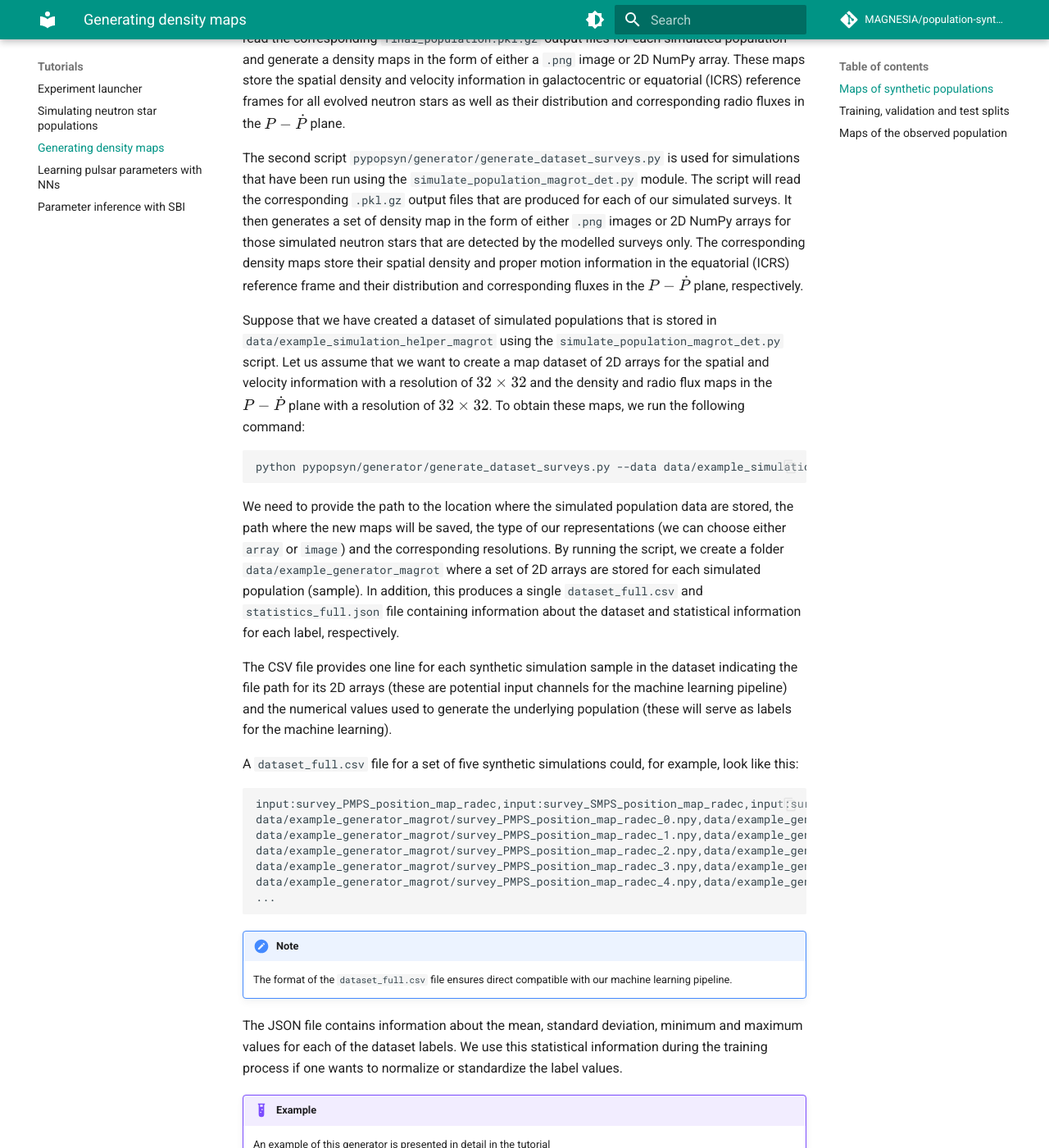
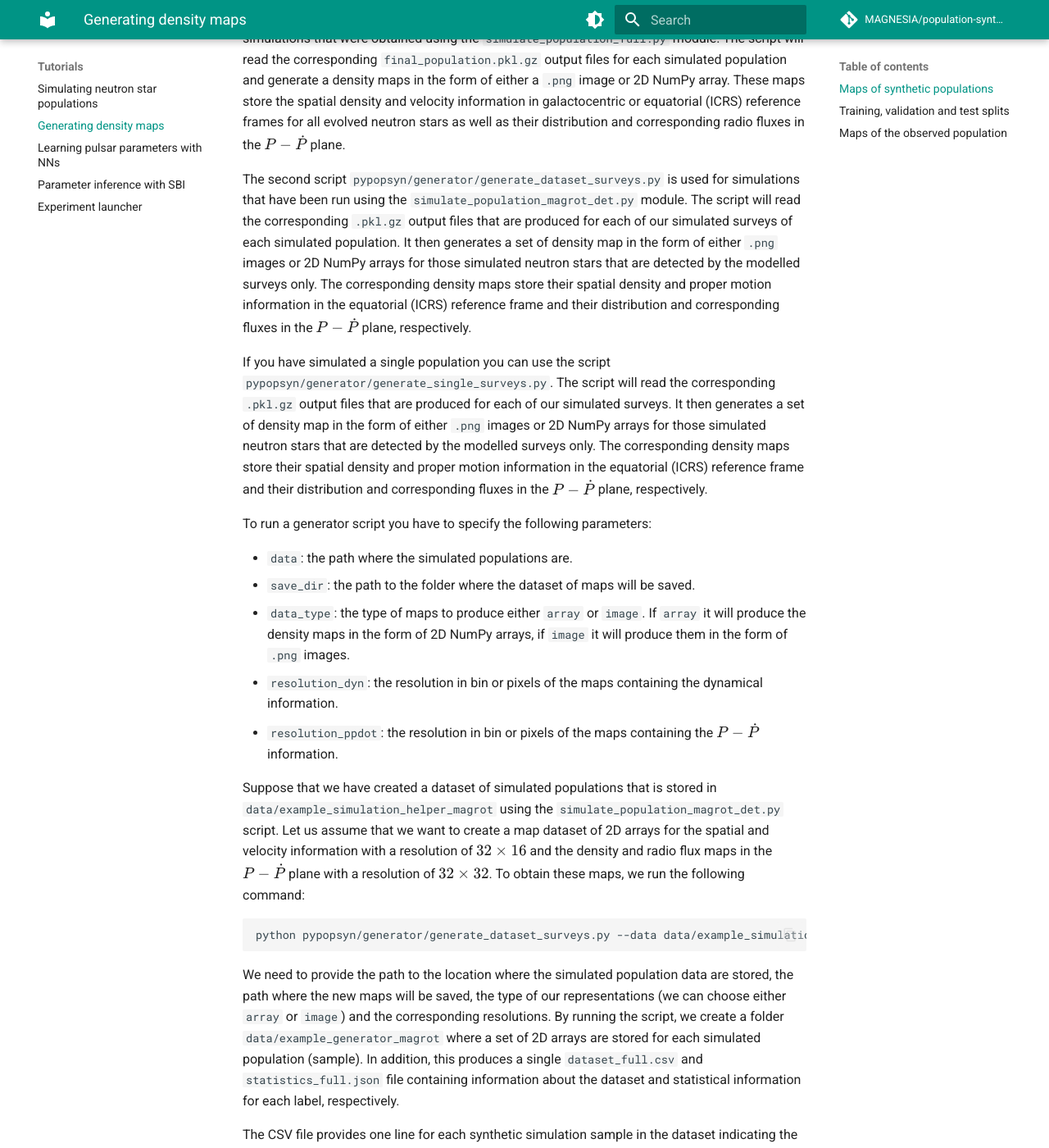
Before and after one commit to ice-csic-astroexotic/ML-Poppyns, an MkDocs documentation site: the page built from docs/tutorials/generator_tutorial.md, in a window 1280 px wide and 1400 px high, scrolled down 531 px. Shown: the whole window at 82% size. Built offline with MkDocs 1.6.1 and Material for MkDocs 9.7.7, drawn with Linux system fonts in a browser that asks for light colours; formulas are drawn with MathJax 3; comment, search, counter and statistics services are not loaded; some of the changed text lies outside the part shown.

Commit message:
Addressing Vanessa's comments part 1.

````diff
--- a/docs/tutorials/generator_tutorial.md
+++ b/docs/tutorials/generator_tutorial.md
@@ -2,9 +2,9 @@
 
 ## Maps of synthetic populations
 
-Once a simulated population (or a set of synthetic populations) has been created by running one of the simulator
-scripts (see [Simulating neutron star populations](simulator_tutorial.md)), we can generate a synthetic representation
-of this simulation that is readable by a machine-learning pipeline. Depending on the type of simulations that has
+Once a set of synthetic populations has been created by running the `run_simulation_set.py` script with one of the simulator
+types described in the section [Simulating neutron star populations](simulator_tutorial.md), we can generate a synthetic representation
+of this simulations that is readable by a machine-learning pipeline. Depending on the type of simulations that has
 been performed, two types of generator scripts
 
 * `pypopsyn/generator/generate_dataset_full.py`
@@ -21,17 +21,31 @@
 
 The second script `pypopsyn/generator/generate_dataset_surveys.py` is used for simulations that have been run using
 the `simulate_population_magrot_det.py` module. The script will read the corresponding `.pkl.gz` output files that are
-produced for each of our simulated surveys. It then generates a set of density map in the form of either `.png`
+produced for each of our simulated surveys of each simulated population. It then generates a set of density map in the form of either `.png`
 images or 2D NumPy arrays for those simulated neutron stars that are detected by the modelled surveys only. The
 corresponding density maps store their spatial density and proper motion information in the equatorial (ICRS) reference
 frame and their distribution and corresponding fluxes in the $P-\dot{P}$ plane, respectively.
 
+If you have simulated a single population you can use the script `pypopsyn/generator/generate_single_surveys.py`.
+The script will read the corresponding `.pkl.gz` output files that are produced for each of our simulated surveys. It then generates a set of density map in the form of either `.png`
+images or 2D NumPy arrays for those simulated neutron stars that are detected by the modelled surveys only. The
+corresponding density maps store their spatial density and proper motion information in the equatorial (ICRS) reference
+frame and their distribution and corresponding fluxes in the $P-\dot{P}$ plane, respectively.
+
+To run a generator script you have to specify the following parameters:
+
+* `data`: the path where the simulated populations are.
+* `save_dir`: the path to the folder where the dataset of maps will be saved.
+* `data_type`: the type of maps to produce either `array` or `image`. If `array` it will produce the density maps in the form of 2D NumPy arrays, if `image` it will produce them in the form of `.png` images.
+* `resolution_dyn`: the resolution in bin or pixels of the maps containing the dynamical information.
+* `resolution_ppdot`: the resolution in bin or pixels of the maps containing the $P-\dot{P}$ information.
+
 Suppose that we have created a dataset of simulated populations that is stored in `data/example_simulation_helper_magrot`
 using the `simulate_population_magrot_det.py` script. Let us assume that we want to create a map dataset of 2D arrays
-for the spatial and velocity information with a resolution of $32 \times 32$ and the density and radio flux maps in
+for the spatial and velocity information with a resolution of $32 \times 16$ and the density and radio flux maps in
 the $P-\dot{P}$ plane with a resolution of $32 \times 32$. To obtain these maps, we run the following command:
 ```commandline
-python pypopsyn/generator/generate_dataset_surveys.py --data data/example_simulation_helper_magrot --save_dir data/example_generator_magrot --data_type array --resolution_dyn 32 --resolution_ppdot 32
+python pypopsyn/generator/generate_dataset_surveys.py --data data/example_simulation_helper_magrot --save_dir output/example_generator_magrot --data_type array --resolution_dyn 32 --resolution_ppdot 32
 ```
 We need to provide the path to the location where the simulated population data are stored, the path where the new maps
 will be saved, the type of our representations (we can choose either `array` or `image`) and the corresponding
@@ -60,7 +74,25 @@
     The format of the `dataset_full.csv` file ensures direct compatible with our machine learning pipeline.
 
 The JSON file contains information about the mean, standard deviation, minimum and maximum values for each of the
-dataset labels. We use this statistical information during the training process if one wants to normalize or
+dataset labels computed across the entire dataset of simulations, and could look like the following:
+```commandline
+{
+    "B_initial_log10_mean": {
+        "max": 13.968959556720801,
+        "mean": 12.766555558229868,
+        "min": 12.187267435646975,
+        "std": 0.5176380894348778
+    },
+    "P_initial_log10_mean": {
+        "max": -0.331459108143384,
+        "mean": -0.8783193891550154,
+        "min": -1.4647713639094808,
+        "std": 0.3379764548527923
+    }
+}
+```
+
+We use this statistical information during the training process if one wants to normalize or
 standardize the label values.
 
 !!! example
@@ -120,7 +152,7 @@
 
 To do this, we use the `pypopsyn/generator/generate_observed_data.py` script. We can, for example, run:
 ```commandline
-python pypopsyn/generator/generate_observed_data.py --path_atnf data/observations/atnf_full_nobinary_06-08-2024.csv --path_meerkat data/observations/meerkat_tpa_posselt_2023.csv --save_dir data/example_generator_observed --data_type image --resolution_dyn 32 --resolution_ppdot 32
+python pypopsyn/generator/generate_observed_data.py --path_atnf data/observations/atnf_full_nobinary_06-08-2024.csv --path_meerkat data/observations/meerkat_tpa_posselt_2023.csv --save_dir output/example_generator_observed --data_type array --resolution_dyn 32 --resolution_ppdot 32
 ```
 This will read the files `atnf_full_nobinary_06-08-2024.csv` and `meerkat_tpa_posselt_2023.csv` in the directory
 `data/observations` and generate the maps.
--- a/mkdocs.yml
+++ b/mkdocs.yml
@@ -35,11 +35,11 @@
       - basics/HTCondor.md
       - basics/dask.md
   - Tutorials:
-      - tutorials/experiment_launcher.md
       - tutorials/simulator_tutorial.md
       - tutorials/generator_tutorial.md
       - tutorials/learning_tutorial.md
       - tutorials/learning_tutorial_sbi.md
+      - tutorials/experiment_launcher.md
   - Code:
       - Simulator:
           - code/simulator/simulator.md
````
Also changed, not shown: data/observations/README.md (added, +13 -0 lines), docs/tutorials/experiment_launcher.md (+13 -5 lines).
